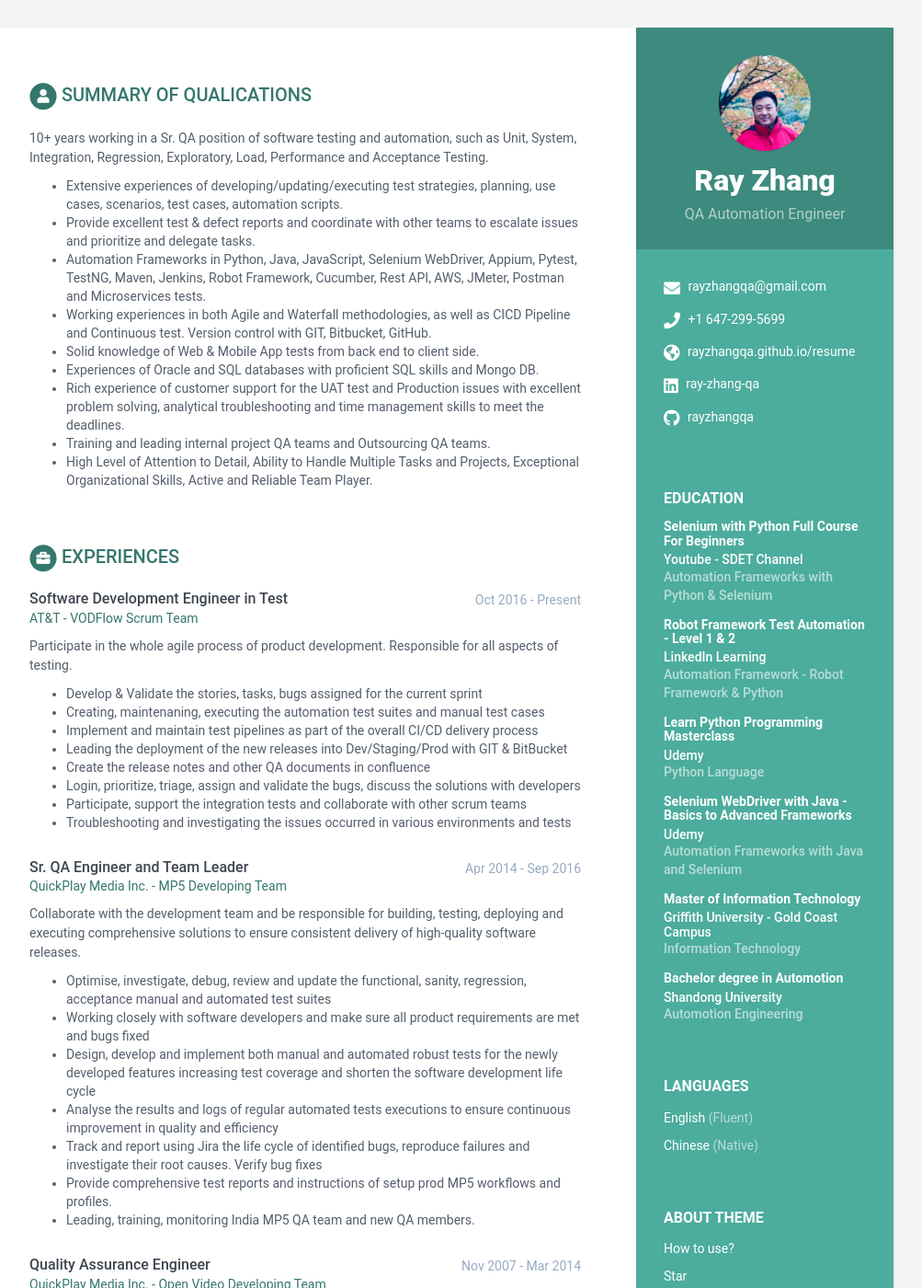
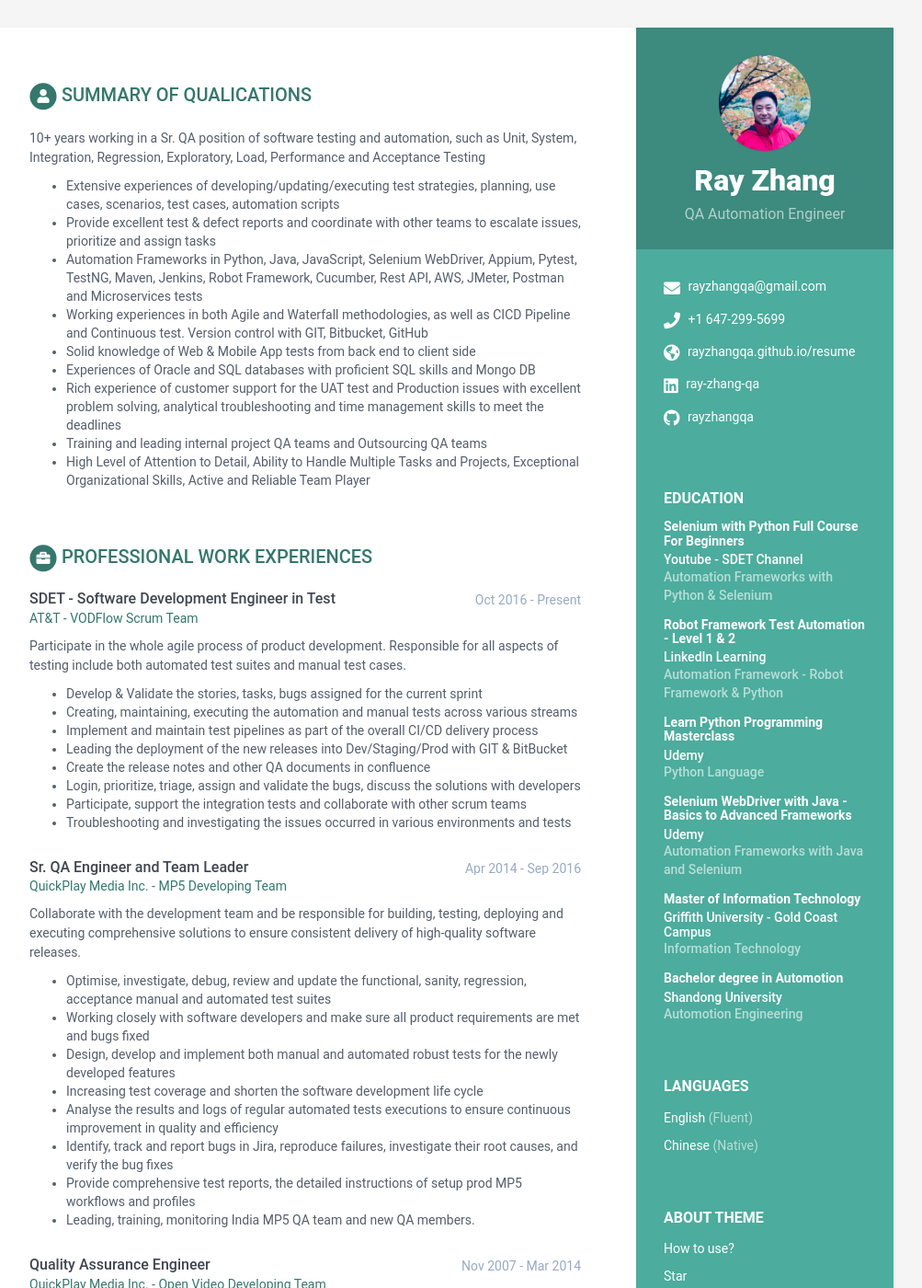
Before and after one commit to RayZhangQA/resume, a Jekyll site: the page built from index.html, in a window 1280 px wide and 1400 px high. Shown: the whole window at 92% size, without its empty margins (168-1171 px from the left). Built offline with Jekyll 4.4.1, drawn with Linux system fonts in a browser that asks for light colours.

Commit message:
Update the title of experiences

```diff
--- a/_data/data.yml
+++ b/_data/data.yml
@@ -42,23 +42,23 @@ career-profile:
   title: Summary Of Qualications
   summary: |
       10+ years working in a Sr. QA position of software testing and automation, such as Unit, System,
-      Integration, Regression, Exploratory, Load, Performance and Acceptance Testing.
+      Integration, Regression, Exploratory, Load, Performance and Acceptance Testing
 
         - Extensive experiences of developing/updating/executing test strategies, planning, use cases,
-        scenarios, test cases, automation scripts.
-        - Provide excellent test & defect reports and coordinate with other teams to escalate issues
-        and prioritize and delegate tasks.
+        scenarios, test cases, automation scripts
+        - Provide excellent test & defect reports and coordinate with other teams to escalate issues,
+        prioritize and assign tasks
         - Automation Frameworks in Python, Java, JavaScript, Selenium WebDriver, Appium, Pytest, TestNG,
-        Maven, Jenkins, Robot Framework, Cucumber, Rest API, AWS, JMeter, Postman and Microservices tests.
+        Maven, Jenkins, Robot Framework, Cucumber, Rest API, AWS, JMeter, Postman and Microservices tests
         - Working experiences in both Agile and Waterfall methodologies, as well as CICD Pipeline and
-        Continuous test. Version control with GIT, Bitbucket, GitHub.
-        - Solid knowledge of Web & Mobile App tests from back end to client side.
-        - Experiences of Oracle and SQL databases with proficient SQL skills and Mongo DB.
+        Continuous test. Version control with GIT, Bitbucket, GitHub
+        - Solid knowledge of Web & Mobile App tests from back end to client side
+        - Experiences of Oracle and SQL databases with proficient SQL skills and Mongo DB
         - Rich experience of customer support for the UAT test and Production issues with excellent problem
-        solving, analytical troubleshooting and time management skills to meet the deadlines.
-        - Training and leading internal project QA teams and Outsourcing QA teams.
+        solving, analytical troubleshooting and time management skills to meet the deadlines
+        - Training and leading internal project QA teams and Outsourcing QA teams
         - High Level of Attention to Detail, Ability to Handle Multiple Tasks and Projects, Exceptional
-        Organizational Skills, Active and Reliable Team Player.
+        Organizational Skills, Active and Reliable Team Player
 
 education:
   - degree: Selenium with Python Full Course For Beginners
@@ -113,15 +113,16 @@ education:
     time: Automotion Engineering
 
 experiences:
-  - role: Software Development Engineer in Test
+  - role: SDET - Software Development Engineer in Test
     time: Oct 2016 - Present
     company: AT&T - VODFlow Scrum Team
     link: "https://www.att.com/"
     details: |
-      Participate in the whole agile process of product development. Responsible for all aspects of testing.
+      Participate in the whole agile process of product development. Responsible for all aspects of testing
+      include both automated test suites and manual test cases.
 
         - Develop & Validate the stories, tasks, bugs assigned for the current sprint
-        - Creating, maintenaning, executing the automation test suites and manual test cases
+        - Creating, maintaining, executing the automation and manual tests across various streams
         - Implement and maintain test pipelines as part of the overall CI/CD delivery process
         - Leading the deployment of the new releases into Dev/Staging/Prod with GIT & BitBucket
         - Create the release notes and other QA documents in confluence
@@ -141,12 +142,12 @@ experiences:
         and automated test suites
         - Working closely with software developers and make sure all product requirements are met and bugs fixed
         - Design, develop and implement both manual and automated robust tests for the newly developed features
-        increasing test coverage and shorten the software development life cycle
+        - Increasing test coverage and shorten the software development life cycle
         - Analyse the results and logs of regular automated tests executions to ensure continuous improvement in
         quality and efficiency
-        - Track and report using Jira the life cycle of identified bugs, reproduce failures and investigate their
-        root causes. Verify bug fixes
-        - Provide comprehensive test reports and instructions of setup prod MP5 workflows and profiles.
+        - Identify, track and report bugs in Jira, reproduce failures, investigate their root causes, and verify
+        the bug fixes
+        - Provide comprehensive test reports, the detailed instructions of setup prod MP5 workflows and profiles
         - Leading, training, monitoring India MP5 QA team and new QA members.
 
   - role: Quality Assurance Engineer
--- a/_includes/experiences.html
+++ b/_includes/experiences.html
@@ -6,7 +6,7 @@
       <i class="fas fa-circle fa-stack-2x"></i>
       <i class="fas fa-briefcase fa-stack-1x fa-inverse"></i>
     </span>
-        Experiences
+        Professional Work Experiences
     </h2>
 
     {% for experience in experiences %}
```
